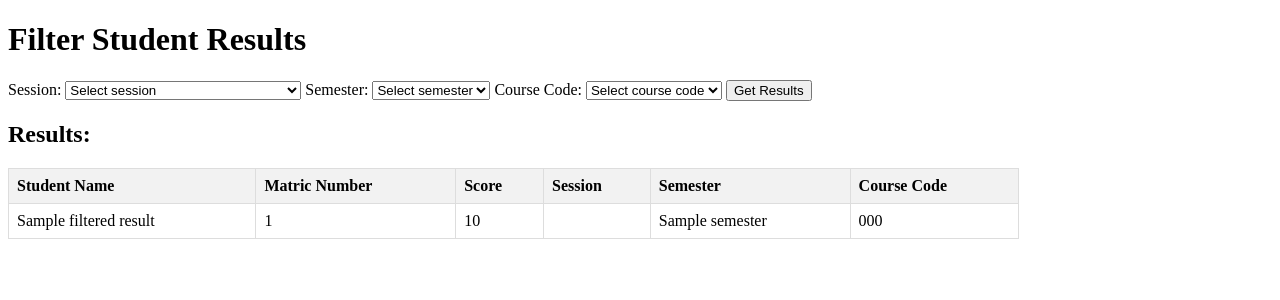
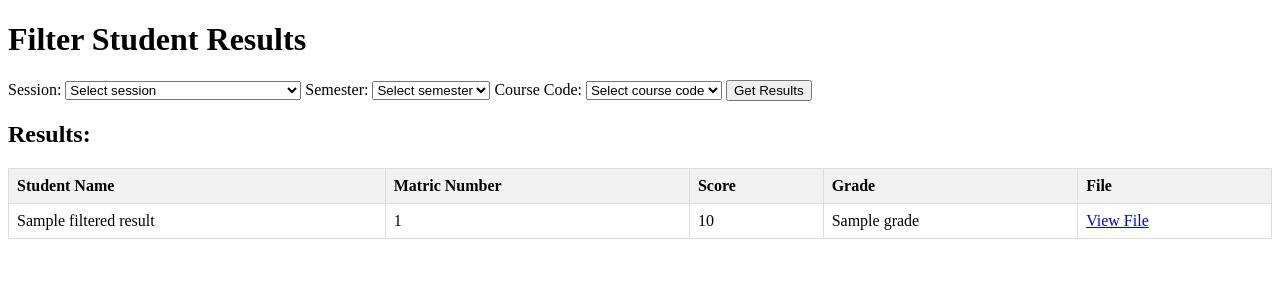
Before and after one commit to Magnusedu5/My-Alx-Capstone-Project, a Django app: template DMS_ALX/templates/results/results.html in a window 1280 px wide. Shown: the top 300 px of the page. Run offline with Django 5.2, Linux system fonts and the light colour scheme; tables that the repository leaves empty hold one stand-in row (values such as "Sample post"); the template is opened without the code that fills it: values that come from a table or form of the project are taken from there, most other values are stand-ins (such as "Sample title", 1, 10 or a date in 2020).

Commit message:
i modified my uploadresult view to include form requests

```diff
--- a/DMS_ALX/templates/results/results.html
+++ b/DMS_ALX/templates/results/results.html
@@ -5,7 +5,7 @@
     <style>
         table {
             border-collapse: collapse;
-            width: 80%;
+            width: 100%;
             margin-top: 20px;
         }
         th, td {
@@ -25,7 +25,7 @@
         <select name="session">
             <option value="">Select session</option>
             {% for s in sessions %}
-                <option value="{{ s }}" {% if request.GET.session == s %}selected{% endif %}>{{ s }}</option>
+                <option value="{{ s }}">{{ s }}</option>
             {% endfor %}
         </select>
 
@@ -33,7 +33,7 @@
         <select name="semester">
             <option value="">Select semester</option>
             {% for sem in semesters %}
-                <option value="{{ sem }}" {% if request.GET.semester == sem %}selected{% endif %}>{{ sem }}</option>
+                <option value="{{ sem }}">{{ sem }}</option>
             {% endfor %}
         </select>
 
@@ -41,7 +41,7 @@
         <select name="course_code">
             <option value="">Select course code</option>
             {% for c in course_codes %}
-                <option value="{{ c }}" {% if request.GET.course_code == c %}selected{% endif %}>{{ c }}</option>
+                <option value="{{ c }}">{{ c }}</option>
             {% endfor %}
         </select>
 
@@ -56,9 +56,8 @@
                     <th>Student Name</th>
                     <th>Matric Number</th>
                     <th>Score</th>
-                    <th>Session</th>
-                    <th>Semester</th>
-                    <th>Course Code</th>
+                    <th>Grade</th>
+                    <th>File</th>
                 </tr>
             </thead>
             <tbody>
@@ -67,15 +66,16 @@
                         <td>{{ r.student_name }}</td>
                         <td>{{ r.matric_number }}</td>
                         <td>{{ r.score }}</td>
-                        <td>{{ r.session }}</td>
-                        <td>{{ r.semester }}</td>
-                        <td>{{ r.course_code }}</td>
+                        <td>{{ r.grade }}</td>
+                        <td>
+                            <a href="{{ r.file.url }}" target="_blank">
+                                View File
+                            </a>
+                        </td>
                     </tr>
                 {% endfor %}
             </tbody>
         </table>
-    {% elif request.GET.session or request.GET.semester or request.GET.course_code %}
-        <p>No results found for the selected filters.</p>
     {% endif %}
 </body>
 </html>
```
Also changed, not shown: DMS_ALX/forms.py (added, +7 -0 lines), DMS_ALX/templates/results/upload_result.html (added, +22 -0 lines), DMS_ALX/views.py (+15 -8 lines).
